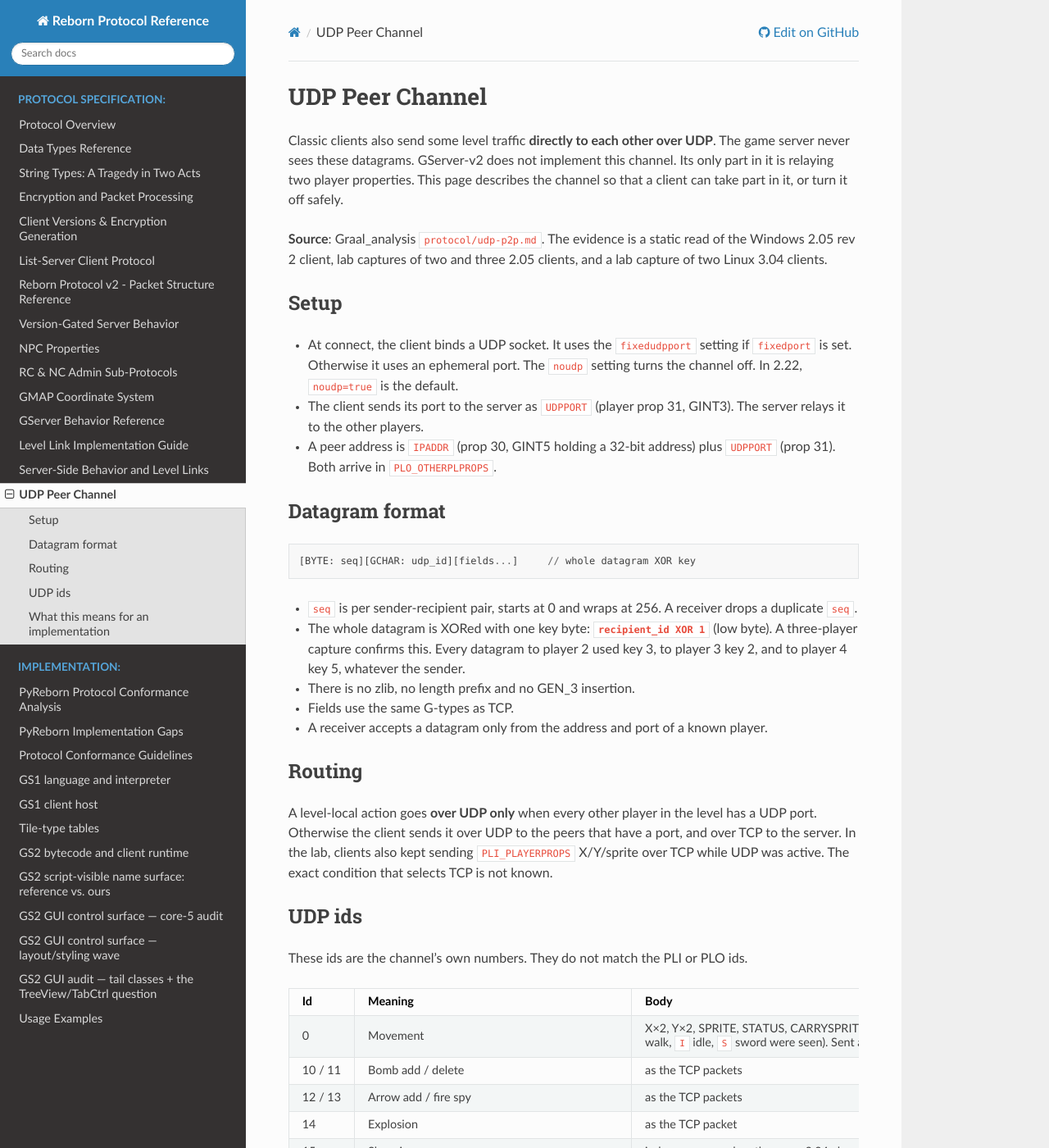
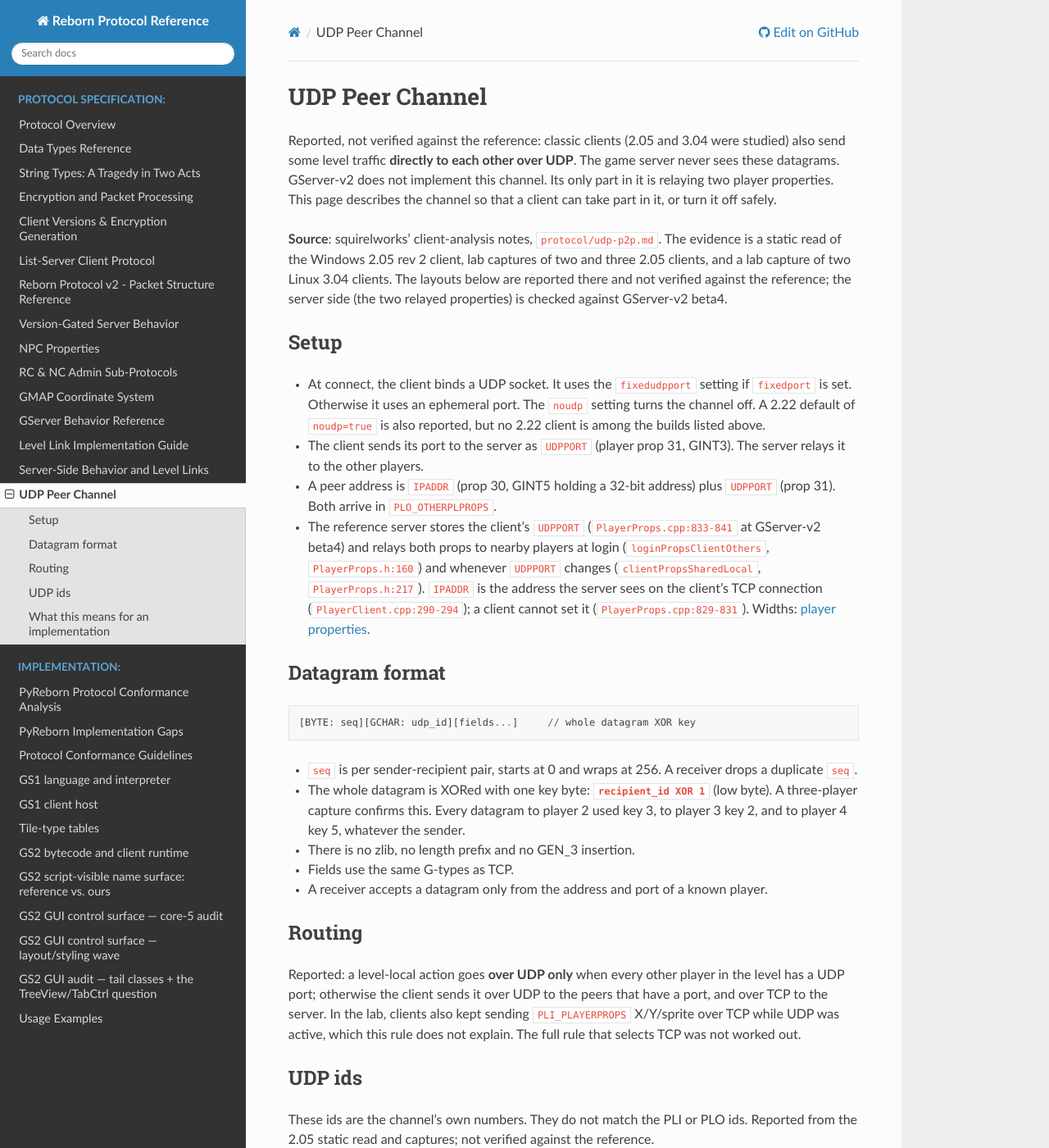
Before and after one commit to hosler/reborn-protocol-docs, a Sphinx documentation site: the page built from docs/protocol/udp-peer-channel.md, in a window 1280 px wide and 1400 px high. Shown: the whole window at 82% size. Built offline with Sphinx 7.4.7 and the Read the Docs theme 3.1.0, drawn with Linux system fonts in a browser that asks for light colours; some of the changed text lies outside the part shown.

Commit message:
PR #17 fixups: scope the UDP page to the builds studied, cite the relayed props
Opening claim limited to 2.05 and 3.04, the 2.22 noudp default and the routing rule
labelled reported (the routing paragraph stated a rule and then said it was unknown).
beta4 PlayerProps/PlayerClient lines added for UDPPORT/IPADDR, SHOOT ids linked to the
SHOOT2 section, PLO_PLAYERNOUDP noted. Contributor link is plain text.

Co-Authored-By: Claude <noreply@anthropic.com>

```diff
--- a/docs/protocol/udp-peer-channel.md
+++ b/docs/protocol/udp-peer-channel.md
@@ -1,24 +1,33 @@
 # UDP Peer Channel
 
-Classic clients also send some level traffic **directly to each other over UDP**. The
+Reported, not verified against the reference: classic clients (2.05 and 3.04 were
+studied) also send some level traffic **directly to each other over UDP**. The
 game server never sees these datagrams. GServer-v2 does not implement this channel. Its
 only part in it is relaying two player properties. This page describes the channel so that
 a client can take part in it, or turn it off safely.
 
-**Source**: Graal_analysis
-[`protocol/udp-p2p.md`](https://github.com/squirelworks/Graal_analysis/blob/main/protocol/udp-p2p.md).
-The evidence is a static read of the Windows 2.05 rev 2 client, lab captures of two and
-three 2.05 clients, and a lab capture of two Linux 3.04 clients.
+**Source**: squirelworks' client-analysis notes, `protocol/udp-p2p.md`. The evidence is a
+static read of the Windows 2.05 rev 2 client, lab captures of two and three 2.05 clients,
+and a lab capture of two Linux 3.04 clients. The layouts below are reported there and not
+verified against the reference; the server side (the two relayed properties) is checked
+against GServer-v2 beta4.
 
 ## Setup
 
 - At connect, the client binds a UDP socket. It uses the `fixedudpport` setting if
   `fixedport` is set. Otherwise it uses an ephemeral port. The `noudp` setting turns the
-  channel off. In 2.22, `noudp=true` is the default.
+  channel off. A 2.22 default of `noudp=true` is also reported, but no 2.22 client is among the builds
+  listed above.
 - The client sends its port to the server as `UDPPORT` (player prop 31, GINT3). The server
   relays it to the other players.
 - A peer address is `IPADDR` (prop 30, GINT5 holding a 32-bit address) plus `UDPPORT`
   (prop 31). Both arrive in `PLO_OTHERPLPROPS`.
+- The reference server stores the client's `UDPPORT` (`PlayerProps.cpp:833-841` at
+  GServer-v2 beta4) and relays both props to nearby players at login
+  (`loginPropsClientOthers`, `PlayerProps.h:160`) and whenever `UDPPORT` changes
+  (`clientPropsSharedLocal`, `PlayerProps.h:217`). `IPADDR` is the address the server sees
+  on the client's TCP connection (`PlayerClient.cpp:290-294`); a client cannot set it
+  (`PlayerProps.cpp:829-831`). Widths: [player properties](packet-structures.md).
 
 ## Datagram format
 
@@ -37,14 +46,16 @@ three 2.05 clients, and a lab capture of two Linux 3.04 clients.
 
 ## Routing
 
-A level-local action goes **over UDP only** when every other player in the level has a
-UDP port. Otherwise the client sends it over UDP to the peers that have a port, and over TCP
-to the server. In the lab, clients also kept sending `PLI_PLAYERPROPS` X/Y/sprite over TCP
-while UDP was active. The exact condition that selects TCP is not known.
+Reported: a level-local action goes **over UDP only** when every other player in the level
+has a UDP port; otherwise the client sends it over UDP to the peers that have a port, and
+over TCP to the server. In the lab, clients also kept sending `PLI_PLAYERPROPS` X/Y/sprite
+over TCP while UDP was active, which this rule does not explain. The full rule that selects
+TCP was not worked out.
 
 ## UDP ids
 
-These ids are the channel's own numbers. They do not match the PLI or PLO ids.
+These ids are the channel's own numbers. They do not match the PLI or PLO ids. Reported
+from the 2.05 static read and captures; not verified against the reference.
 
 | Id | Meaning | Body |
 |---|---|---|
@@ -62,8 +73,8 @@ These ids are the channel's own numbers. They do not match the PLI or PLO ids.
 | 24 | Entered level | `GCHAR(x*2)`, `GCHAR(y*2)`, raw level name. Sent to peers in the 3×3 gmap area. Applied as props 15, 16 and 20 |
 | 25 | Hit objects | as the TCP packet |
 | 26 | Trigger action | as the TCP packet. 3.04 sends a mouse click this way (NPC id 0, x×2, y×2, `leftmouse`), over UDP only |
-| 28 | Shot (5.0.0.7) | the `PLI_SHOOT (40)` body |
-| 30 | Shot v2 (5.0.0.7 receives) | the `PLO_SHOOT2 (191)` body without the player id |
+| 28 | Shot (5.0.0.7) | the `PLI_SHOOT (40)` body (layout: [Client-side SHOOT2 layout](packet-structures.md#client-side-shoot2-layout); `PLI_SHOOT = 40` at gs2lib `IEnums.h:72`) |
+| 30 | Shot v2 (5.0.0.7 receives) | the `PLO_SHOOT2 (191)` body without the player id (layout: [Client-side SHOOT2 layout](packet-structures.md#client-side-shoot2-layout); `PLO_SHOOT2 = 191` at gs2lib `IEnums.h:312`) |
 
 ## What this means for an implementation
 
@@ -73,6 +84,10 @@ These points follow from the routing rule above. No lab test checked them.
   classic clients in the same level can send some actions over UDP only, and the client
   never sees them.
 - A client that does not implement the channel should send `UDPPORT` 0 or leave it out.
-  Then its peers fall back to TCP through the server.
+  Then its peers fall back to TCP through the server. The mobile engine does this: it
+  sends `UDPPORT` as three blank bytes, value 0
+  (`Preagonal/FourPlay/quattroplay/src/TPlayer.cpp:3255-3257`).
 - A server that wants all traffic to go through it can leave out `IPADDR` and `UDPPORT` in
   `PLO_OTHERPLPROPS`.
+- `PLO_PLAYERNOUDP (181)` is an unused toggle that the reference never sends; see
+  [packet structures](packet-structures.md).
```
